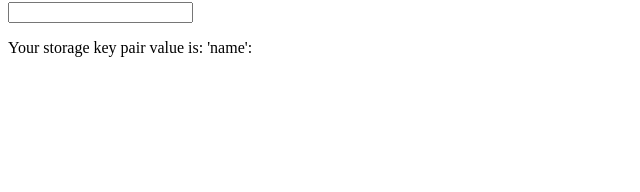
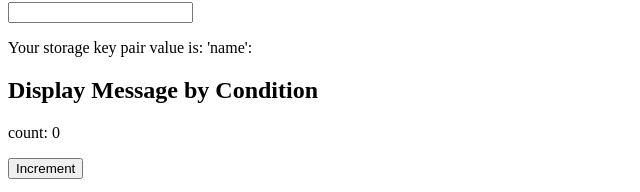
Before and after one commit to biancavlz/component-catalog, a React (Create React App) app: page / in a window 1280 px wide. Shown: the part 3154-3346 px from the top of the page, without its empty margins (0-640 px from the left). Before the commit the page ends 3227 px from the top, so only its background shows below. Built offline with nearby package versions, Linux system fonts and the light colour scheme; no server answers.

Commit message:
useEffect - conditional rendering

```diff
--- a/src/App.js
+++ b/src/App.js
@@ -25,6 +25,7 @@ import ResizeWindow from "./components/hooks/useEffect/ResizeWindow";
 import PullApiCall from "./components/hooks/useEffect/PullApiCall";
 import ApiCallWithProps from "./components/hooks/useEffect/ApiCallWithProps";
 import LocalStorageName from "./components/hooks/useEffect/LocalStorageName";
+import MessageByCondition from "./components/hooks/useEffect/MessageByCondition";
 
 function App() {
   return (
@@ -160,6 +161,10 @@ function App() {
         <HeaderCard text={"LocalStorage"}>
           <LocalStorageName />
         </HeaderCard>
+
+        <HeaderCard text={"Display Message by Condition"}>
+          <MessageByCondition />
+        </HeaderCard>
       </section>
     </div>
   );
--- /dev/null
+++ b/src/components/hooks/useEffect/MessageByCondition.js
@@ -0,0 +1,22 @@
+import { useEffect, useState } from "react";
+
+function MessageByCondition() {
+  const [count, setCount] = useState(0);
+  const [message, setMessage] = useState("");
+
+  useEffect(() => {
+    if (count > 5) {
+      setMessage("You reach 5");
+    }
+  }, [count]);
+
+  return (
+    <div>
+      <p>count: {count}</p>
+      <button onClick={() => setCount(count + 1)}>Increment</button>
+      <p>{message}</p>
+    </div>
+  );
+}
+
+export default MessageByCondition;
```
